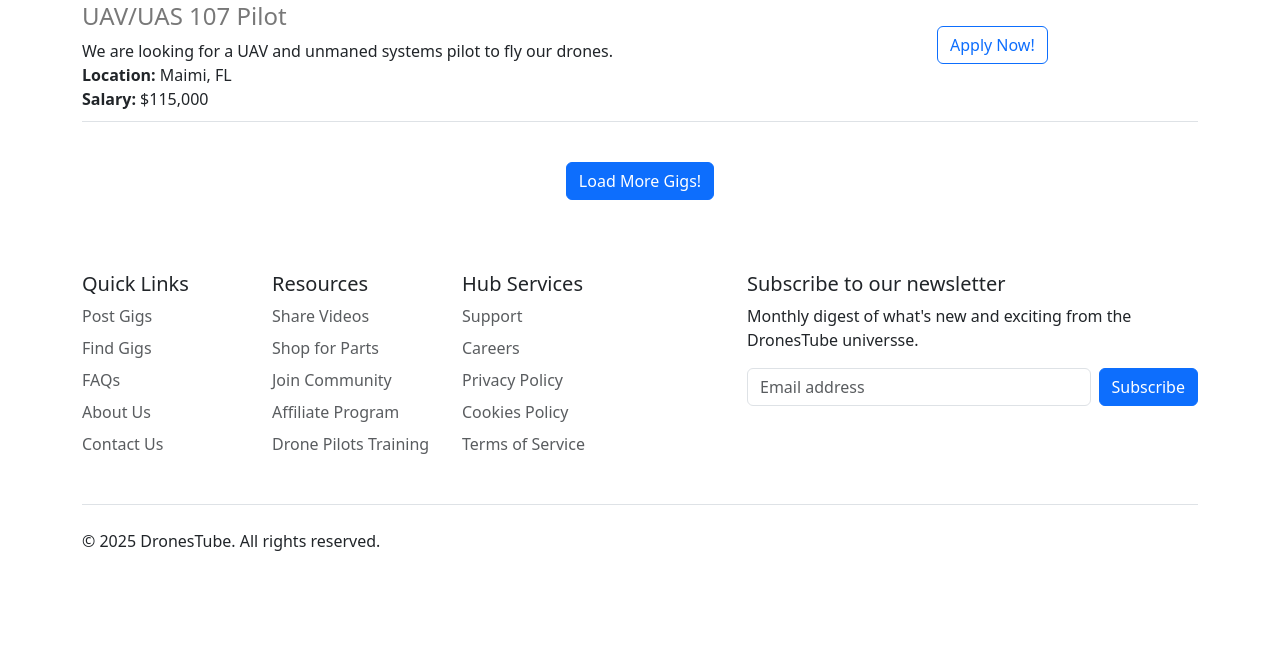
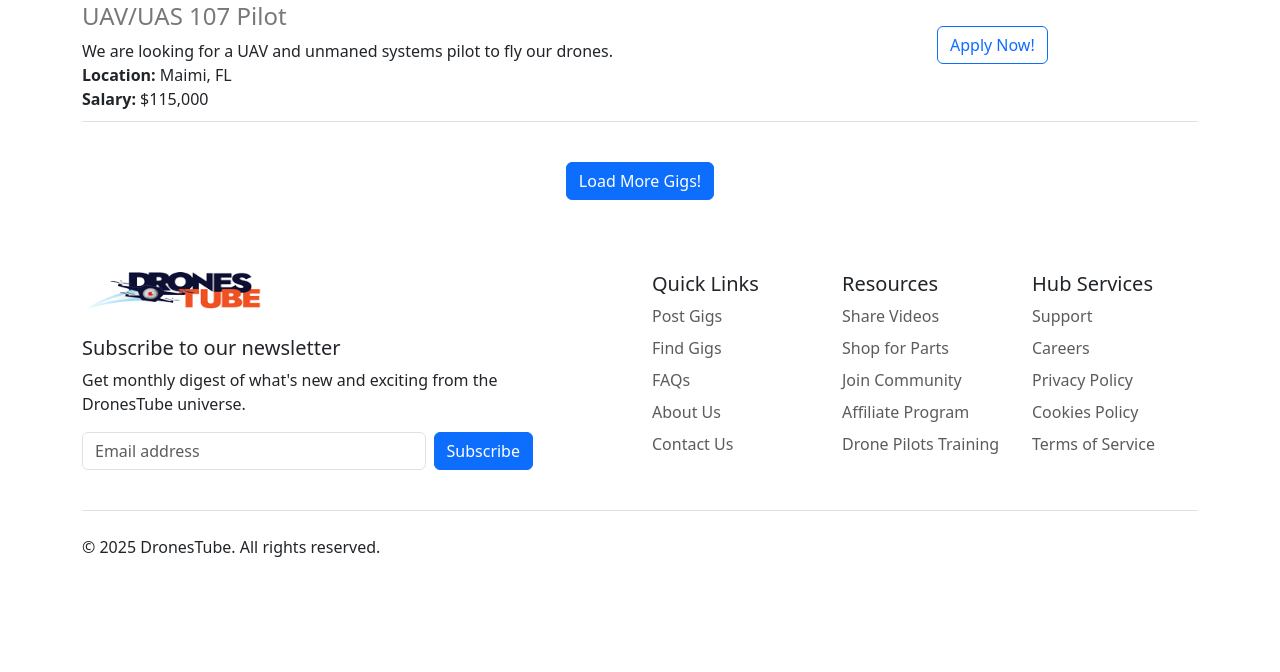
Before and after one commit to RaphRivers/dronestube_gigs, a Flask app: page / in a window 1280 px wide. Shown: the part 1403-2075 px from the top of the page. Before the commit the page ends 1954 px from the top, so only its background shows below. Run offline with Flask 3, Linux system fonts and the light colour scheme.

Commit message:
update footer items

```diff
--- a/templates/footeritems.html
+++ b/templates/footeritems.html
@@ -1,7 +1,21 @@
     <div class="container">
         <footer class="py-5">
         <div class="row">
-        <div class="col-6 col-md-2 mb-3">
+            <div class="col-md-5 mb-3">
+                <div class="mb-4">
+                    <img src="/static/Drone_Tube_logo.png" alt="" width="180" height="40">
+                </div>
+                <form>
+                    <h5>Subscribe to our newsletter</h5>
+                    <p>Get monthly digest of what's new and exciting from the DronesTube universe.</p>
+                    <div class="d-flex flex-column flex-sm-row w-100 gap-2">
+                    <label for="newsletter1" class="visually-hidden">Email address</label>
+                    <input id="newsletter1" type="text" class="form-control" placeholder="Email address">
+                    <button class="btn btn-primary" type="button">Subscribe</button>
+                    </div>
+                </form>
+                </div>
+            <div class="col-6 offset-md-1 col-md-2 mb-3">
             <h5>Quick Links</h5>
             <ul class="nav flex-column">
                 <li class="nav-item mb-2"><a href="#" class="nav-link p-0 text-body-secondary">Post Gigs</a></li>
@@ -33,18 +47,6 @@
                 <li class="nav-item mb-2"><a href="#" class="nav-link p-0 text-body-secondary">Terms of Service</a></li>
             </ul>
             </div>
-
-        <div class="col-md-5 offset-md-1 mb-3">
-          <form>
-            <h5>Subscribe to our newsletter</h5>
-            <p>Monthly digest of what's new and exciting from the DronesTube universse.</p>
-            <div class="d-flex flex-column flex-sm-row w-100 gap-2">
-              <label for="newsletter1" class="visually-hidden">Email address</label>
-              <input id="newsletter1" type="text" class="form-control" placeholder="Email address">
-              <button class="btn btn-primary" type="button">Subscribe</button>
-            </div>
-          </form>
-        </div>
         </div>
 
         <div class="d-flex flex-column flex-sm-row justify-content-between py-4 my-4 border-top">
```
Lines whose indentation alone changed are shown as unchanged.
